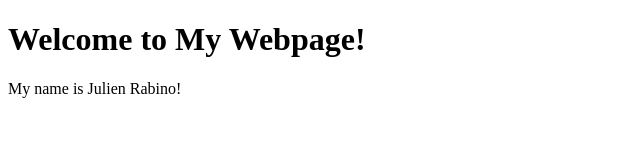
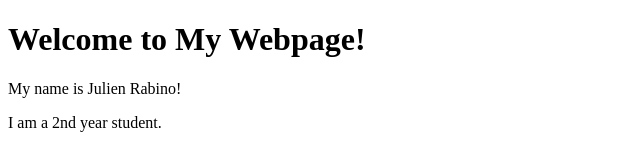
Before and after one commit to julienrabino/ensf381_lab1, a plain HTML site: page index.html in a window 1280 px wide. Shown: the whole page, without its empty margins (0-640 px from the left). Drawn offline with Linux system fonts and the light colour scheme.

Commit message:
added extra description

```diff
--- a/index.html
+++ b/index.html
@@ -15,6 +15,7 @@ Description : A simple HTML file .
 <body>
 <h1> Welcome to My Webpage!</h1>
 <p> My name is Julien Rabino!</p>
+<p>I am a 2nd year student.</p>
 
 </body>
 </html>
```
